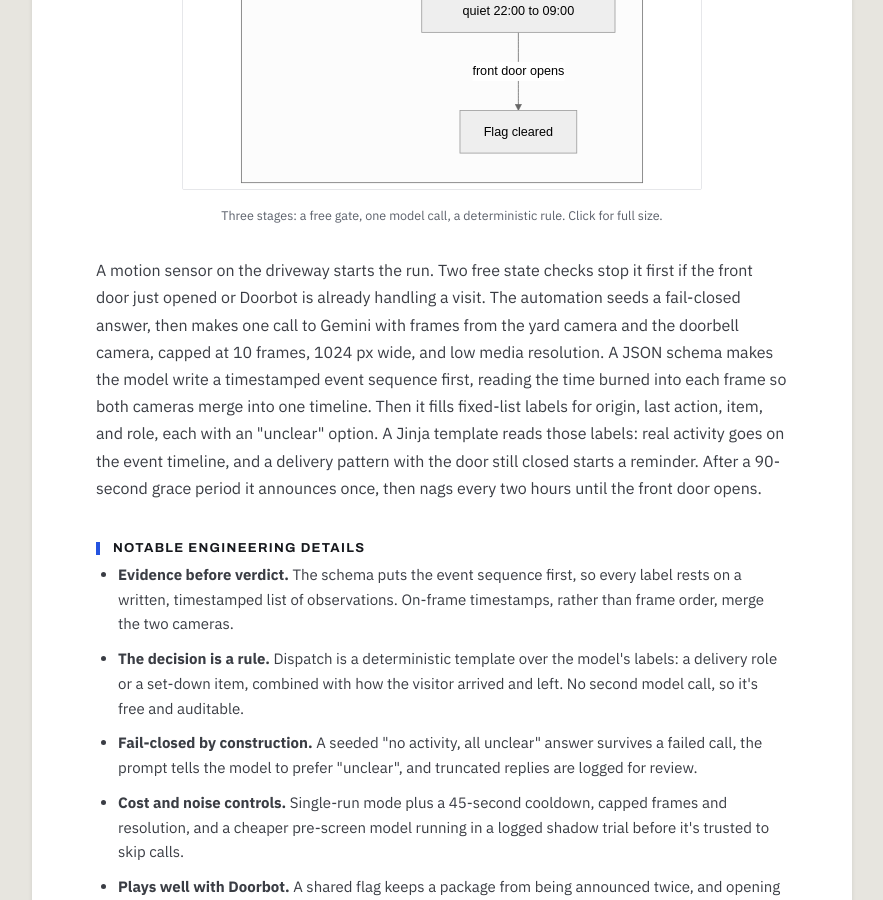
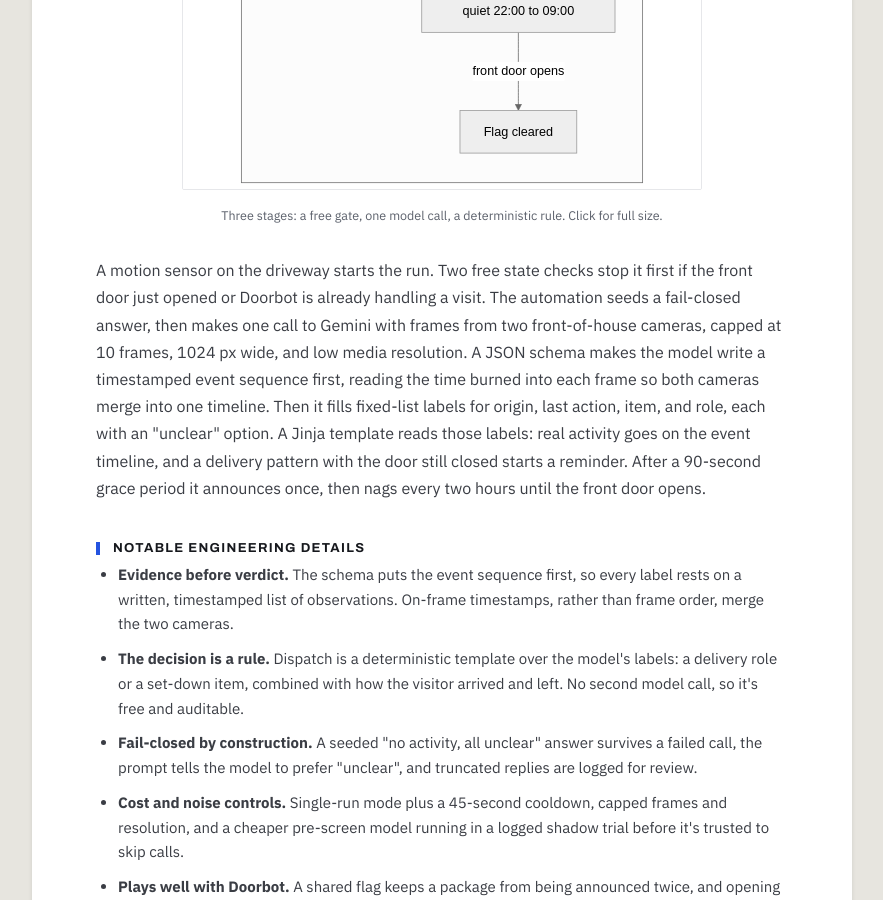
Before and after one commit to CamSoper/camsoper.github.io, a Jekyll site: the page built from projects/driveway.md, in a window 1280 px wide and 900 px high, scrolled down 2313 px. Shown: the whole window, without its empty margins (198-1081 px from the left). Built offline with Jekyll 4.4.1, drawn with Linux system fonts in a browser that asks for light colours.

Commit message:
Driveway page: don't say which camera covers what
Co-Authored-By: Claude Opus 5.5 <noreply@anthropic.com>
Claude-Session: https://claude.ai/code/session_01RR4MzrCx2BeXLdCejaawX7

```diff
--- a/projects/driveway.md
+++ b/projects/driveway.md
@@ -20,7 +20,7 @@ description: "How one Gemini vision call and a template rule turn driveway motio
         <a href="{{ '/assets/img/diagrams/driveway.svg' | relative_url }}"><img src="{{ '/assets/img/diagrams/driveway.svg' | relative_url }}" alt="Flowchart in three stages: a free gate that skips the model when the door just opened or Doorbot is busy, one Gemini call that returns a timestamped event sequence and typed labels, and a template rule that logs the event and starts a package reminder until the front door opens."></a>
         <figcaption>Three stages: a free gate, one model call, a deterministic rule. Click for full size.</figcaption>
       </figure>
-      <p>A motion sensor on the driveway starts the run. Two free state checks stop it first if the front door just opened or Doorbot is already handling a visit. The automation seeds a fail-closed answer, then makes one call to Gemini with frames from the yard camera and the doorbell camera, capped at 10 frames, 1024 px wide, and low media resolution. A JSON schema makes the model write a timestamped event sequence first, reading the time burned into each frame so both cameras merge into one timeline. Then it fills fixed-list labels for origin, last action, item, and role, each with an "unclear" option. A Jinja template reads those labels: real activity goes on the event timeline, and a delivery pattern with the door still closed starts a reminder. After a 90-second grace period it announces once, then nags every two hours until the front door opens.</p>
+      <p>A motion sensor on the driveway starts the run. Two free state checks stop it first if the front door just opened or Doorbot is already handling a visit. The automation seeds a fail-closed answer, then makes one call to Gemini with frames from two front-of-house cameras, capped at 10 frames, 1024 px wide, and low media resolution. A JSON schema makes the model write a timestamped event sequence first, reading the time burned into each frame so both cameras merge into one timeline. Then it fills fixed-list labels for origin, last action, item, and role, each with an "unclear" option. A Jinja template reads those labels: real activity goes on the event timeline, and a delivery pattern with the door still closed starts a reminder. After a 90-second grace period it announces once, then nags every two hours until the front door opens.</p>
     </section>
 
     <section>
```
